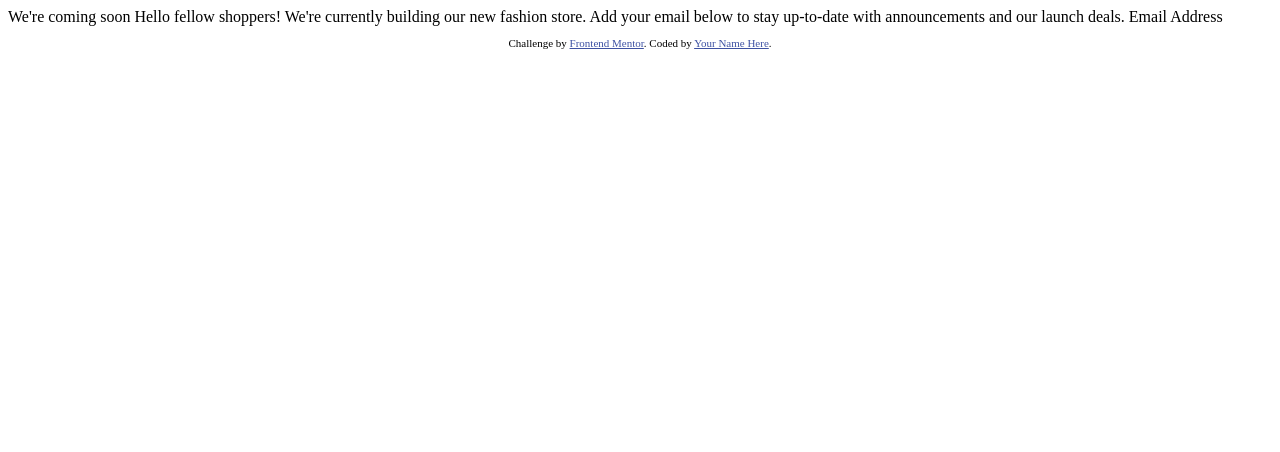
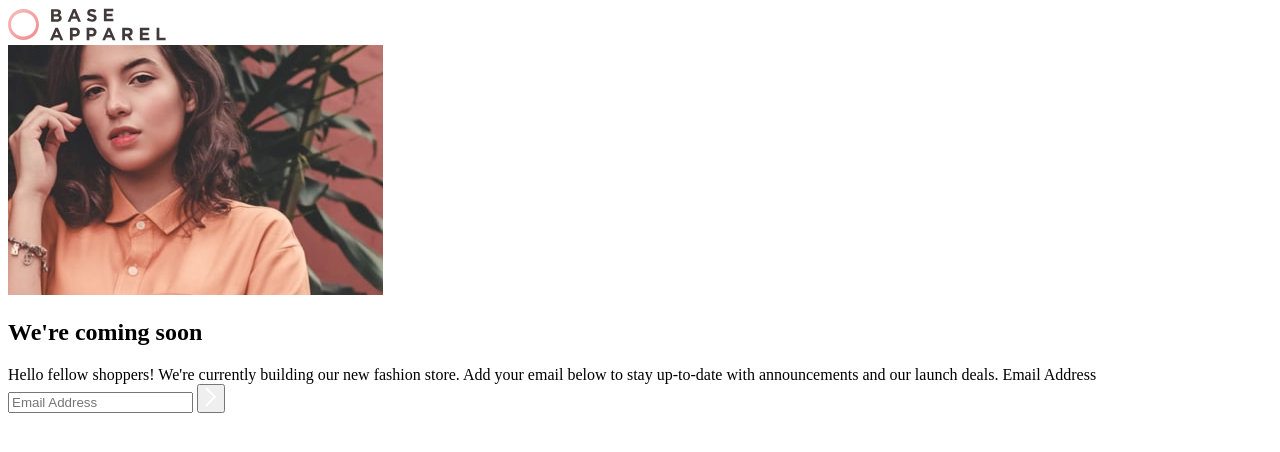
Before and after one commit to Baradit/base-Apparel-coming-soon-page-fem, a plain HTML site: page index.html in a window 1280 px wide. Drawn offline with Linux system fonts and the light colour scheme.

Commit message:
html done

```diff
--- a/assets/css/main.css
+++ b/assets/css/main.css
@@ -0,0 +1,36 @@
+/* Font Family */
+@import url("https://fonts.googleapis.com/css2?family=Josefin+Sans:wght@300;400;600&display=swap");
+
+:root {
+  /* Colors */
+  --desaturatedRed: hsl(0, 36%, 70%);
+  --softRed: hsl(0, 93%, 68%);
+  --white: #fff;
+
+  --darkGrayishRed: hsl(0, 6%, 24%);
+
+  --gradient1: linear-gradient(
+    135deg,
+    from hsl(0, 0%, 100%),
+    to hsl(0, 100%, 98%)
+  );
+  --gradient2: linear-gradient(
+    135deg,
+    from hsl(0, 80%, 86%),
+    to hsl(0, 74%, 74%)
+  );
+
+  /* Fonts */
+  --body-font: "Overpass", sans-serif;
+  --biggest-font-size: 2.25rem;
+  --h1-font-size: 1.5rem;
+  --h2-font-size: 1.25rem;
+  --h3-font-size: 1rem;
+  --normal-font-size: 0.88rem;
+  --small-font-size: 0.813rem;
+  --smaller-font-size: 0.75rem;
+
+  /* Font Weight */
+  --font-regular: 400;
+  --font-bold: 700;
+}
--- a/index.html
+++ b/index.html
@@ -1,33 +1,51 @@
 <!DOCTYPE html>
 <html lang="en">
-<head>
-  <meta charset="UTF-8">
-  <meta name="viewport" content="width=device-width, initial-scale=1.0"> <!-- displays site properly based on user's device -->
+  <head>
+    <meta charset="UTF-8" />
+    <meta name="viewport" content="width=device-width, initial-scale=1.0" />
 
-  <link rel="icon" type="image/png" sizes="32x32" href="./images/favicon-32x32.png">
+    <link
+      rel="icon"
+      type="image/png"
+      sizes="32x32"
+      href="./images/favicon-32x32.png"
+    />
 
-  <title>Frontend Mentor | Base Apparel coming soon page</title>
+    <title>Frontend Mentor | Base Apparel coming soon page</title>
 
-  <!-- Feel free to remove these styles or customise in your own stylesheet 👍 -->
-  <style>
-    .attribution { font-size: 11px; text-align: center; }
-    .attribution a { color: hsl(228, 45%, 44%); }
-  </style>
-</head>
-<body>
+    <!-- CSS -->
+    <link rel="stylesheet" href="assets/css/main.css" />
+  </head>
+  <body>
+    <main class="main">
+      <section class="hero">
+        <div class="hero__logo">
+          <img src="assets/images/logo.svg" alt="" />
+        </div>
+        <div class="hero__img">
+          <img src="assets/images/hero-mobile.jpg" alt="" />
+        </div>
+        <div class="hero__content">
+          <h1 class="hero__title"><span>We're</span> coming soon</h1>
+          <div class="hero__description">
+            Hello fellow shoppers! We're currently building our new fashion
+            store. Add your email below to stay up-to-date with announcements
+            and our launch deals. Email Address
+          </div>
+          <form action="" class="home__search">
+            <input
+              type="search"
+              placeholder="Email Address"
+              class="home__search-input"
+            />
+            <button class="button">
+              <img src="assets/images/icon-arrow.svg" alt="" />
+            </button>
+          </form>
+        </div>
+      </section>
+    </main>
 
-  We're coming soon
-
-  Hello fellow shoppers! We're currently building our new fashion store.
-  Add your email below to stay up-to-date with announcements and our launch deals.
-
-  Email Address
-
-  <footer>
-    <p class="attribution">
-      Challenge by <a href="https://www.frontendmentor.io?ref=challenge" target="_blank">Frontend Mentor</a>.
-      Coded by <a href="#">Your Name Here</a>.
-    </p>
-  </footer>
-</body>
+    <script src="assets/js/main.js"></script>
+  </body>
 </html>
```
